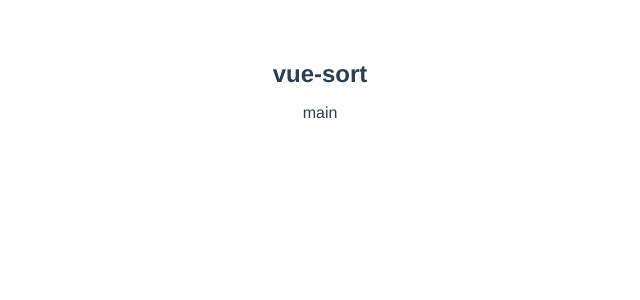
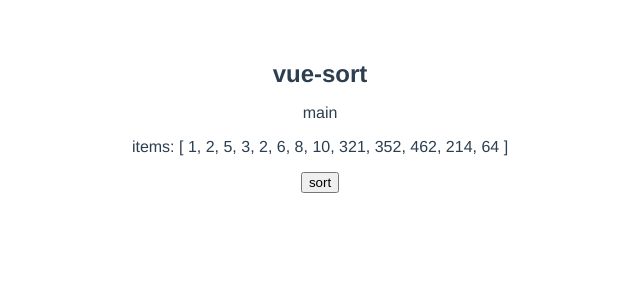
Before and after one commit to ken0619b/vue-sort, a Vue app: page / in a window 1280 px wide. Shown: the top 300 px of the page, without its empty margins (320-960 px from the left). Built offline with nearby package versions, Linux system fonts and the light colour scheme.

Commit message:
set basic components

```diff
--- a/src/App.vue
+++ b/src/App.vue
@@ -1,7 +1,7 @@
 <template>
   <div id="app">
     <Header />
-    <Board />
+    <Board :items="items" />
   </div>
 </template>
 
@@ -13,7 +13,13 @@ export default {
   name: "App",
   components: {
     Header,
-    Board
+    Board,
+  },
+
+  data() {
+    return {
+      items: [1, 2, 5, 3, 2, 6, 8, 10, 321, 352, 462, 214, 64],
+    };
   },
 };
 </script>
--- a/src/components/Board.vue
+++ b/src/components/Board.vue
@@ -1,16 +1,40 @@
 <template>
   <main class="board">
-  <p>main </p>
+    <p>main</p>
+    <p>items: {{ items }}</p>
+    <button @click="sort">sort</button>
   </main>
 </template>
 
 <script>
 export default {
-  name: 'Board'
-}
+  name: "Board",
+  props: {
+    items: Array,
+  },
+  methods: {
+    sort() {
+      alert("sorted");
+      alert(this.items);
+      let result = this.bubbleSort(this.items);
+      alert(result);
+    },
+    bubbleSort(arr) {
+    console.log('sorting...');
+      let len = arr.length;
+      for (let i = 0; i < len; i++) {
+        for (let j = 0; j < len; j++) {
+          if (arr[j] > arr[j + 1]) {
+            let tmp = arr[j];
+            arr[j] = arr[j + 1];
+            arr[j + 1] = tmp;
+          }
+        }
+      }
+      return arr;
+    },
+  },
+};
 </script>
 
-<style scoped>
-
-
-</style>
+<style scoped></style>
```
